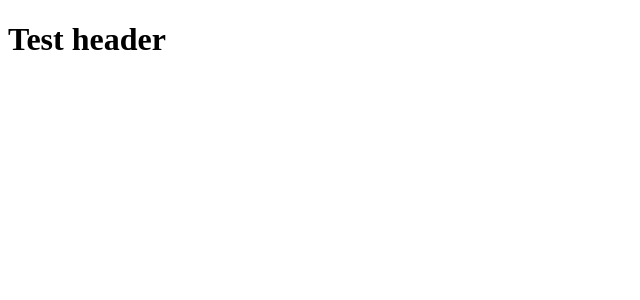
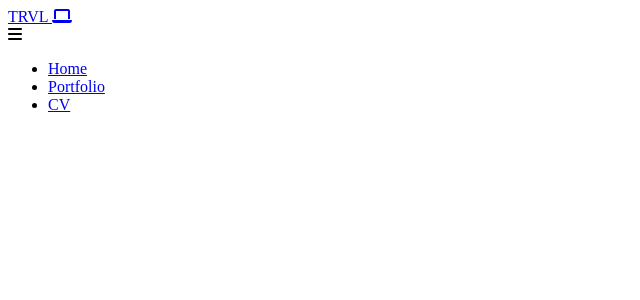
Before and after one commit to rachelwong44/rachelwong44.github.io, a React (Create React App) app: page / in a window 1280 px wide. Shown: the top 300 px of the page, without its empty margins (0-640 px from the left). Built offline with nearby package versions, Linux system fonts and the light colour scheme.

Commit message:
Create navbar

```diff
--- a/package.json
+++ b/package.json
@@ -8,7 +8,9 @@
     "@testing-library/user-event": "^13.5.0",
     "react": "^18.2.0",
     "react-dom": "^18.2.0",
+    "react-router-dom": "^6.15.0",
     "react-scripts": "5.0.1",
+    "router": "^1.3.8",
     "web-vitals": "^2.1.4"
   },
   "scripts": {
--- a/public/index.html
+++ b/public/index.html
@@ -10,6 +10,7 @@
       content="Web site created using create-react-app"
     />
     <link rel="apple-touch-icon" href="%PUBLIC_URL%/logo192.png" />
+    <script src="https://kit.fontawesome.com/3850f31497.js" crossorigin="anonymous"></script>
     <!--
       manifest.json provides metadata used when your web app is installed on a
       user's mobile device or desktop. See https://developers.google.com/web/fundamentals/web-app-manifest/
--- a/src/App.js
+++ b/src/App.js
@@ -1,11 +1,18 @@
+import React from 'react';
 import './App.css';
+import Navbar from './components/Navbar';
+import { BrowserRouter as Router, Routes, Route } from 'react-router-dom';
 
 function App() {
   return (
-    <div className="App">
-      <h1>Test header
-      </h1>
-    </div>
+    <>
+    <Router>
+      <Navbar />
+      <Routes>
+        <Route path='/' exact />
+      </Routes>
+      </Router>
+    </>
   );
 }
 
--- a/src/components/Navbar.js
+++ b/src/components/Navbar.js
@@ -0,0 +1,38 @@
+import React, {useState} from 'react';
+import { Link } from 'react-router-dom';
+export default function Navbar() {
+    const [click, setClick] = useState(false);
+    const handleClick = () => setClick(!click);
+    const closeMobileMenu = () => setClick(false);
+  return (
+    <>
+      <nav className='navbar'>
+        <div className='navbar-container'>
+            <Link to="/" className='navbar-logo'>
+                TRVL <i className='fa-solid fa-laptop'></i>
+            </Link>
+            <div className='menu-icon' onClick={handleClick}>
+                <i className={click ? 'fas fa-times':'fas fa-bars'} />
+            </div>
+            <ul className={click ? 'nav-menu active' : 'nav-menu'}>
+                <li className='nav-item'>
+                    <Link to='/' className='nav-links' onClick={closeMobileMenu}>
+                        Home
+                    </Link>
+                </li>
+                <li className='nav-item'>
+                    <Link to='/portfolio' className='nav-links' onClick={closeMobileMenu}>
+                        Portfolio
+                    </Link>
+                </li>
+                <li className='nav-item'>
+                    <Link to='/cv' className='nav-links' onClick={closeMobileMenu}>
+                        CV
+                    </Link>
+                </li>
+            </ul>
+        </div>
+      </nav>
+    </>
+  )
+}
```
Also changed, not shown: src/components/Button.css (added), src/components/Button.js (added), 1 other file (tests, documents, lock files or other folders).
